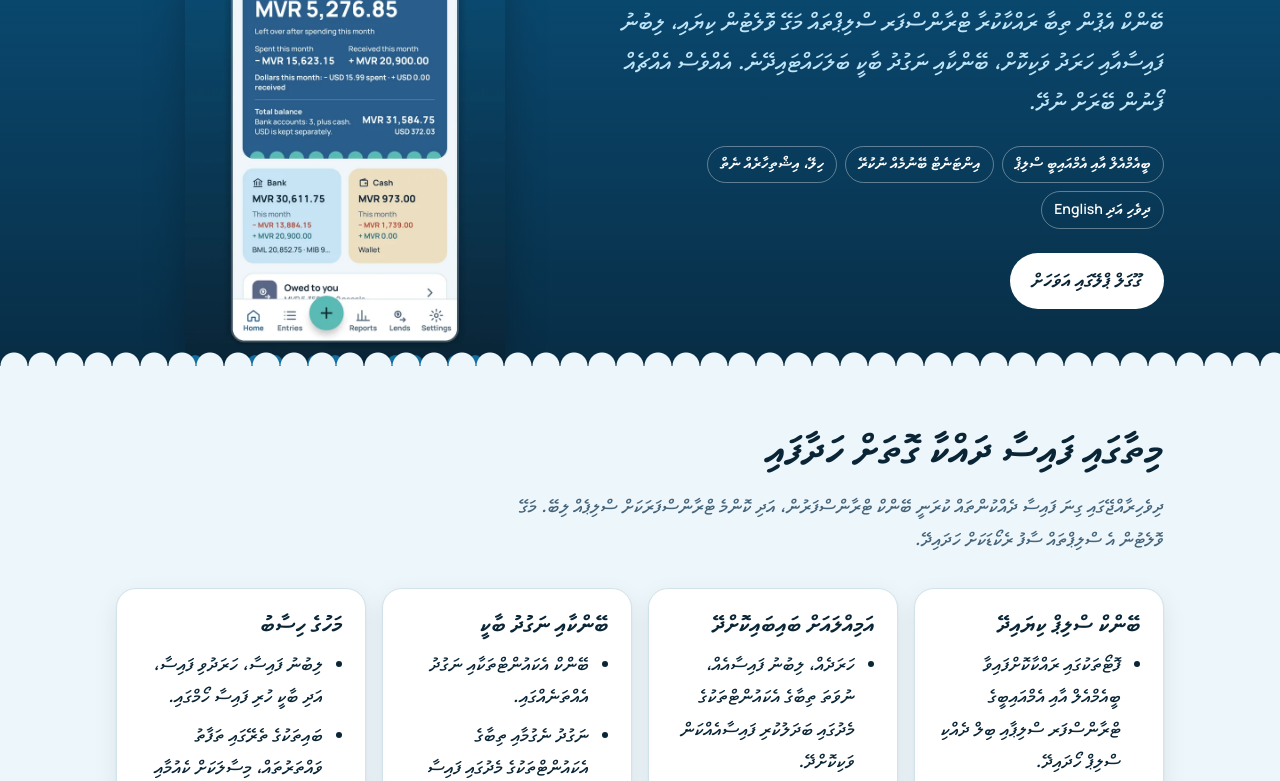
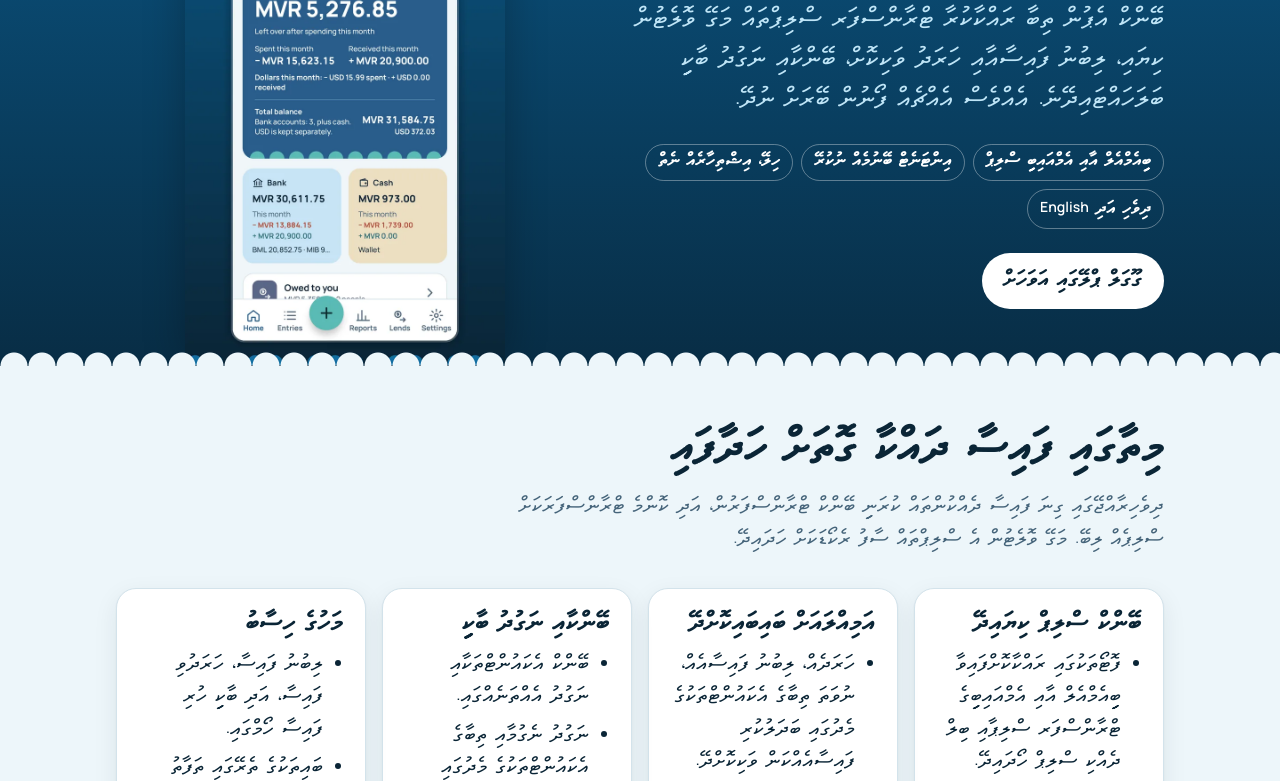
Before and after one commit to dhiyaacode/mageywallet-site, a plain HTML site: page dv/index.html in a window 1280 px wide. Shown: the part 306-1087 px from the top of the page. Drawn offline with nearby package versions, Linux system fonts and the light colour scheme.

Commit message:
Use Open Thaana for Dhivehi text
Self-hosted woff2/woff from siyamex/Open-Thaana-Font (OFL 1.1, licence included),
the same font the app bundles. Replaces Noto Sans Thaana from Google Fonts.

Co-Authored-By: Claude Opus 5.5 <noreply@anthropic.com>

```diff
--- a/assets/style.css
+++ b/assets/style.css
@@ -1,4 +1,18 @@
 /* Mageywallet site. Colours and type follow the app's Vilu theme (sea, sky, sand). */
+
+/* Open Thaana (https://github.com/siyamex/Open-Thaana-Font), SIL OFL 1.1, licence in fonts/.
+   The same font the app uses. Thaana letters only: Latin letters and digits fall through to
+   Manrope or Bricolage Grotesque. One weight; bold is synthesised by the browser. */
+@font-face {
+  font-family: "Open Thaana";
+  src: url("fonts/OpenThaana-Regular.woff2") format("woff2"),
+       url("fonts/OpenThaana-Regular.woff") format("woff");
+  font-weight: 400;
+  font-style: normal;
+  font-display: swap;
+  unicode-range: U+0020, U+00A0, U+0780-07BF;
+  size-adjust: 115%; /* its letters are small next to Manrope at the same size */
+}
 
 :root {
   --sky-bg: #edf6fa;
@@ -21,7 +35,7 @@
 
   --font-display: "Bricolage Grotesque", system-ui, sans-serif;
   --font-body: "Manrope", system-ui, -apple-system, "Segoe UI", Roboto, sans-serif;
-  --font-thaana: "Noto Sans Thaana", "MV Faseyha", "Faruma", sans-serif;
+  --font-thaana: "Open Thaana";
 
   color-scheme: light;
 }
--- a/dv/index.html
+++ b/dv/index.html
@@ -20,7 +20,8 @@
 <link rel="apple-touch-icon" href="../assets/apple-touch-icon.png">
 <link rel="preconnect" href="https://fonts.googleapis.com">
 <link rel="preconnect" href="https://fonts.gstatic.com" crossorigin>
-<link rel="stylesheet" href="https://fonts.googleapis.com/css2?family=Bricolage+Grotesque:wght@700&family=Manrope:wght@400;600;700&family=Noto+Sans+Thaana:wght@400;700&display=swap">
+<link rel="stylesheet" href="https://fonts.googleapis.com/css2?family=Bricolage+Grotesque:wght@700&family=Manrope:wght@400;600;700&display=swap">
+<link rel="preload" href="../assets/fonts/OpenThaana-Regular.woff2" as="font" type="font/woff2" crossorigin>
 <link rel="stylesheet" href="../assets/style.css">
 </head>
 <body class="on-hero">
```
Also changed, not shown: 404.html (+1 -1 lines), dv/privacy.html (+2 -1 lines), dv/support.html (+2 -1 lines), index.html (+1 -1 lines), privacy.html (+1 -1 lines), support.html (+1 -1 lines), assets/fonts/OFL-OpenThaana.txt (added), assets/fonts/OpenThaana-Regular.woff (added), assets/fonts/OpenThaana-Regular.woff2 (added), 1 other file.
